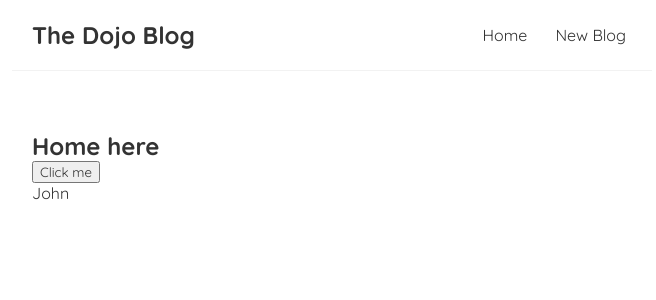
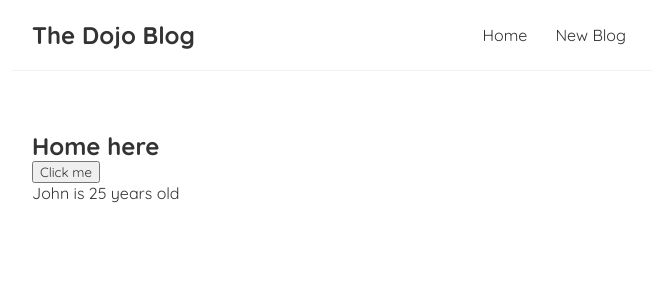
Before and after one commit to mutinhiri/react-blog, a React (Create React App) app in the folder blog-app/: page / in a window 1280 px wide. Shown: the top 300 px of the page, without its empty margins (308-964 px from the left). Built offline with nearby package versions, Linux system fonts and the light colour scheme.

Commit message:
Add age in Dom

```diff
--- a/blog-app/src/Home.js
+++ b/blog-app/src/Home.js
@@ -18,7 +18,7 @@ const Home = () => {
             <h2>Home here </h2>
             <button onClick={ handleClick }>Click me </button>
             {/* <button onClick={ (e) => {clickMe('jospw', e) }}>Click again</button> */}
-            <p>{name} </p>
+            <p>{name}  is {age} years old</p>
         </div>
      );
 }
```
